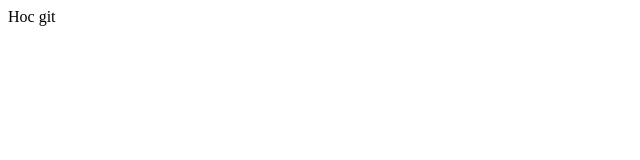
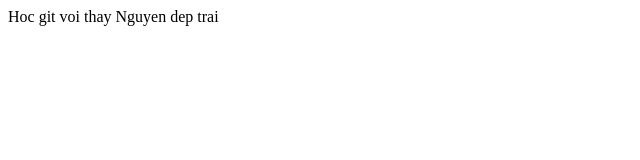
Before and after one commit to lannguyentrong/testgit, a plain HTML site: page abc.html in a window 1280 px wide. Shown: the whole page, without its empty margins (0-640 px from the left). Drawn offline with Linux system fonts and the light colour scheme.

Commit message:
Sửa file "abc.html"

```diff
--- a/abc.html
+++ b/abc.html
@@ -3,6 +3,6 @@
     <title>Test Git</title>
   </head>
   <body>
-    Hoc git
+    Hoc git voi thay Nguyen dep trai
   </body>
 </html>
```
